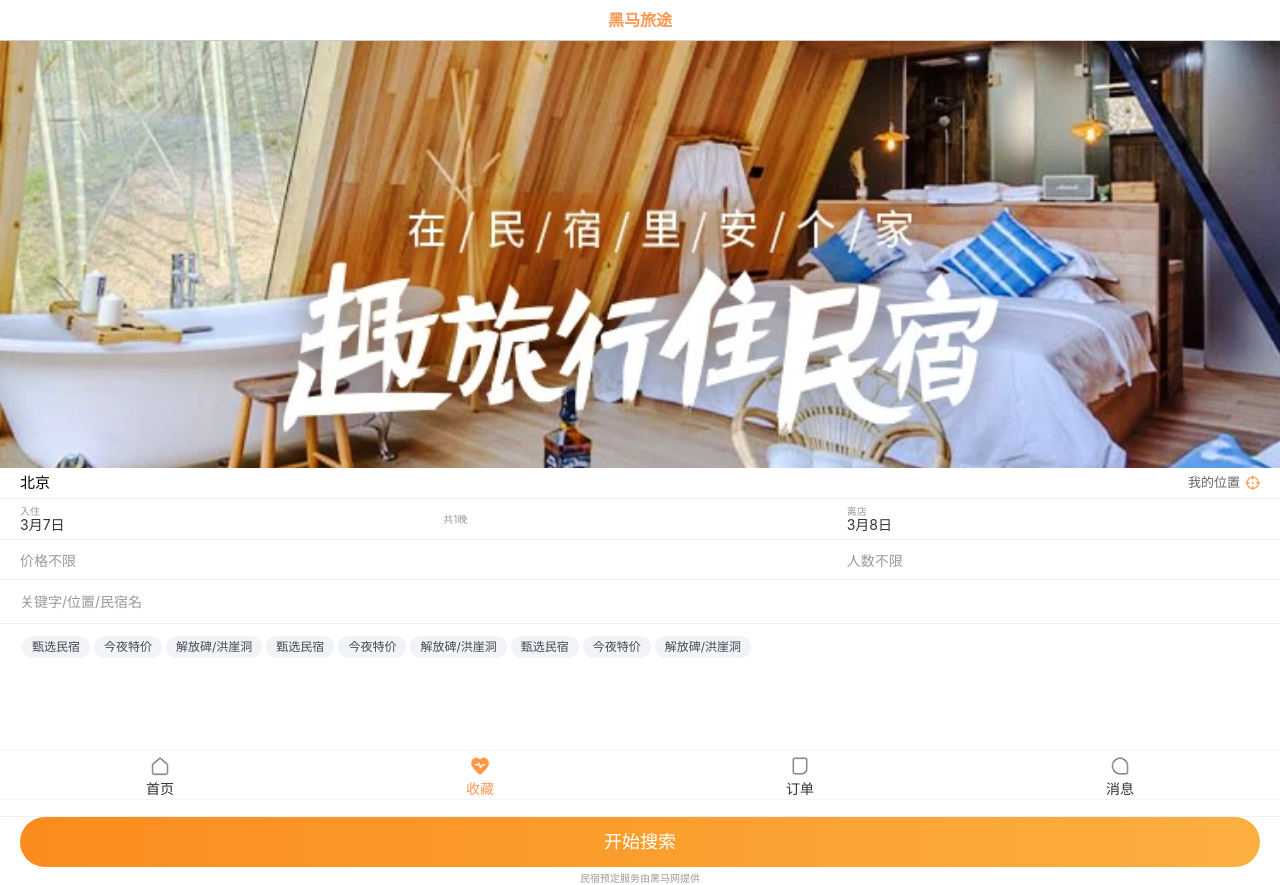
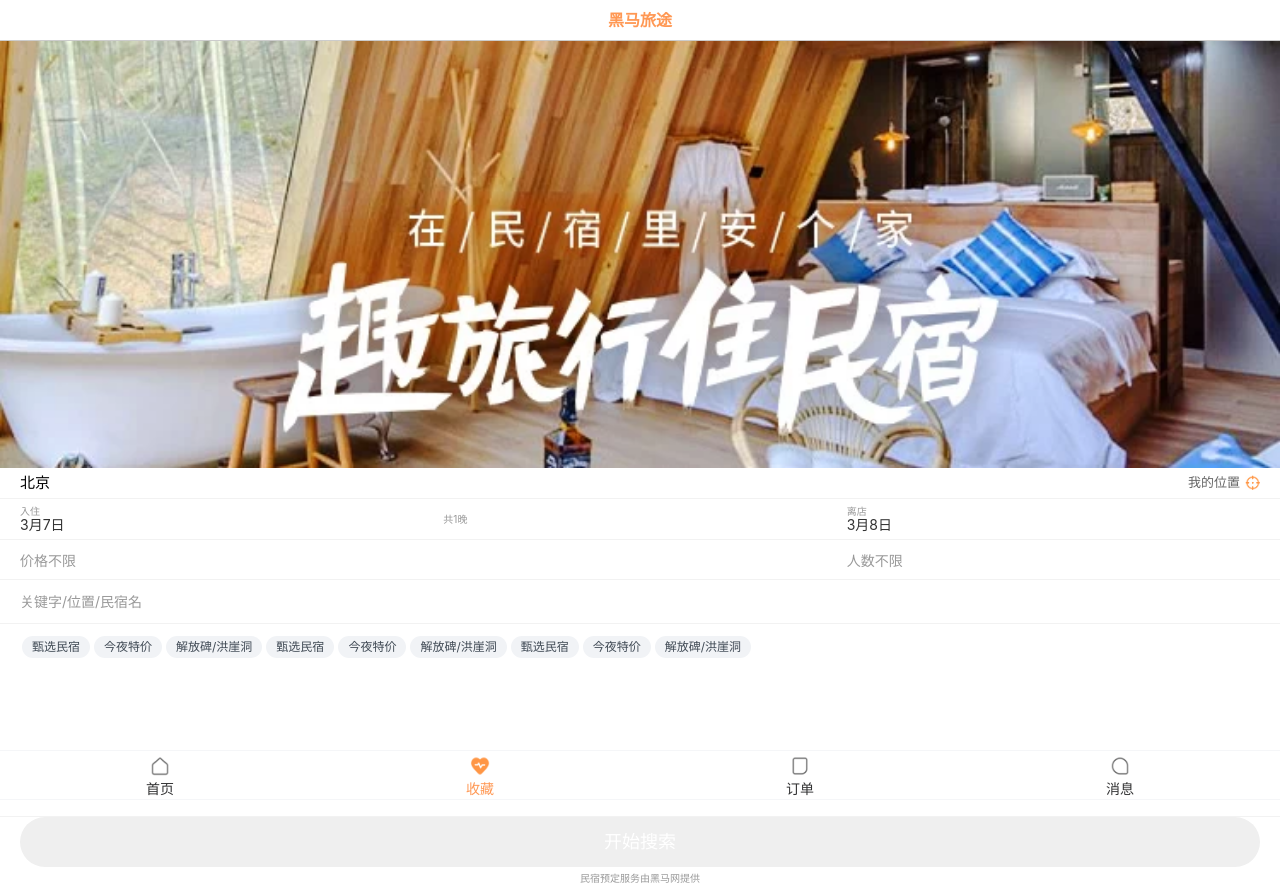
Before and after one commit to Midorisy/mytrip, a Vue app: page /#/home in a window 1280 px wide. Built offline with nearby package versions, Linux system fonts and the light colour scheme.

Commit message:
style: 修改样式

```diff
--- a/src/views/Home/Home.vue
+++ b/src/views/Home/Home.vue
@@ -34,7 +34,7 @@ import HotTags from './Hot-Tags/HotTags.vue';
 
     .search-button{
         border: none;
-        background-image: linear-gradient(90deg, #fa8c1d, #fcaf3f);
+        background-image: var(--button-linear-gradient);
         font-size: 18px;
         font-weight: 400;
         color: #fff;
```
